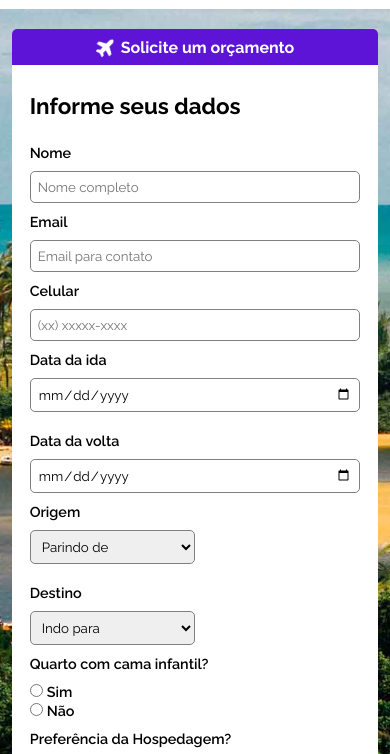
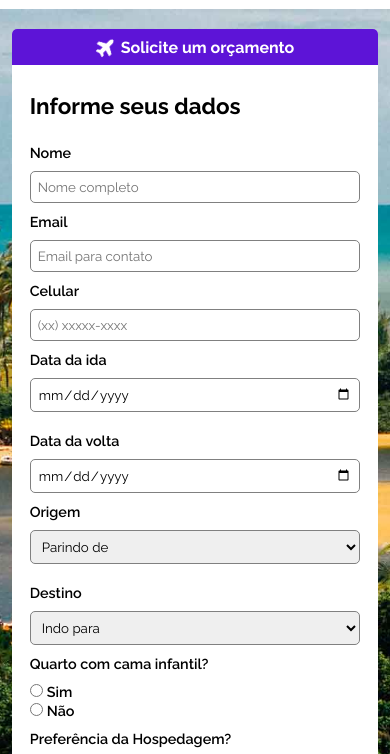
Before and after one commit to Luccasmarinho/Agencia-de-Viagens, a plain HTML site: page index.html in a window 390 px wide. Shown: the part 55-809 px from the top of the page. Drawn offline with Linux system fonts and the light colour scheme.

Commit message:
ajustes responsividade

```diff
--- a/css/style.css
+++ b/css/style.css
@@ -457,9 +457,13 @@ footer img {
         width: 100%;
    }
 
+   .formulario {
+    overflow: hidden;
+   }
+
    .container-origem-destino {
         flex-direction: column;
-        width: 100%;
+        width: 200%;
    }
 
     .box-checkbox,
```
